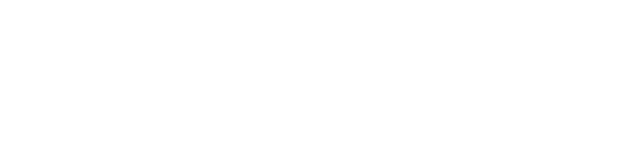
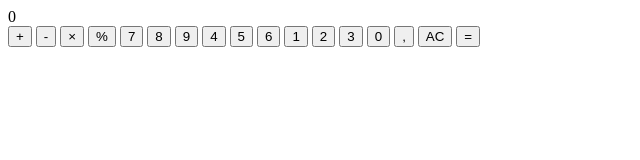
Before and after one commit to Chat-GPT06/calculadora, a plain HTML site: page index.html in a window 1280 px wide. Shown: the whole page, without its empty margins (0-640 px from the left). Drawn offline with Linux system fonts and the light colour scheme.

Commit message:
criada a estrutura da calculadora

```diff
--- a/index.html
+++ b/index.html
@@ -1,5 +1,6 @@
 <!DOCTYPE html>
 <html lang="en">
+
 <head>
     <meta charset="UTF-8">
     <meta name="viewport" content="width=device-width, initial-scale=1.0">
@@ -7,7 +8,29 @@
 </head>
 
 <body>
-
+    <div class="container">
+        <div class="calculator">
+       <div class="calculator__display">0</div>
+        <div class="calculator__keys">
+            <button class="key--operator" data-action="add">+</button>
+            <button class="key--operator" data-action="subtract">-</button>
+            <button class="key--operator" data-action="multiply">&times;</button>
+            <button class="key--operator" data-action="divide">%</button>
+            <button>7</button>
+            <button>8</button>
+            <button>9</button>
+            <button>4</button>
+            <button>5</button>
+            <button>6</button>
+            <button>1</button>
+            <button>2</button>
+            <button>3</button>
+            <button>0</button>
+            <button data-action="decimal">,</button>
+            <button data-action="clear">AC</button>
+            <button class="key--equal" data-action="calculate">=</button>
+        </div>
+    </div>
 </body>
 
 </html>
```
